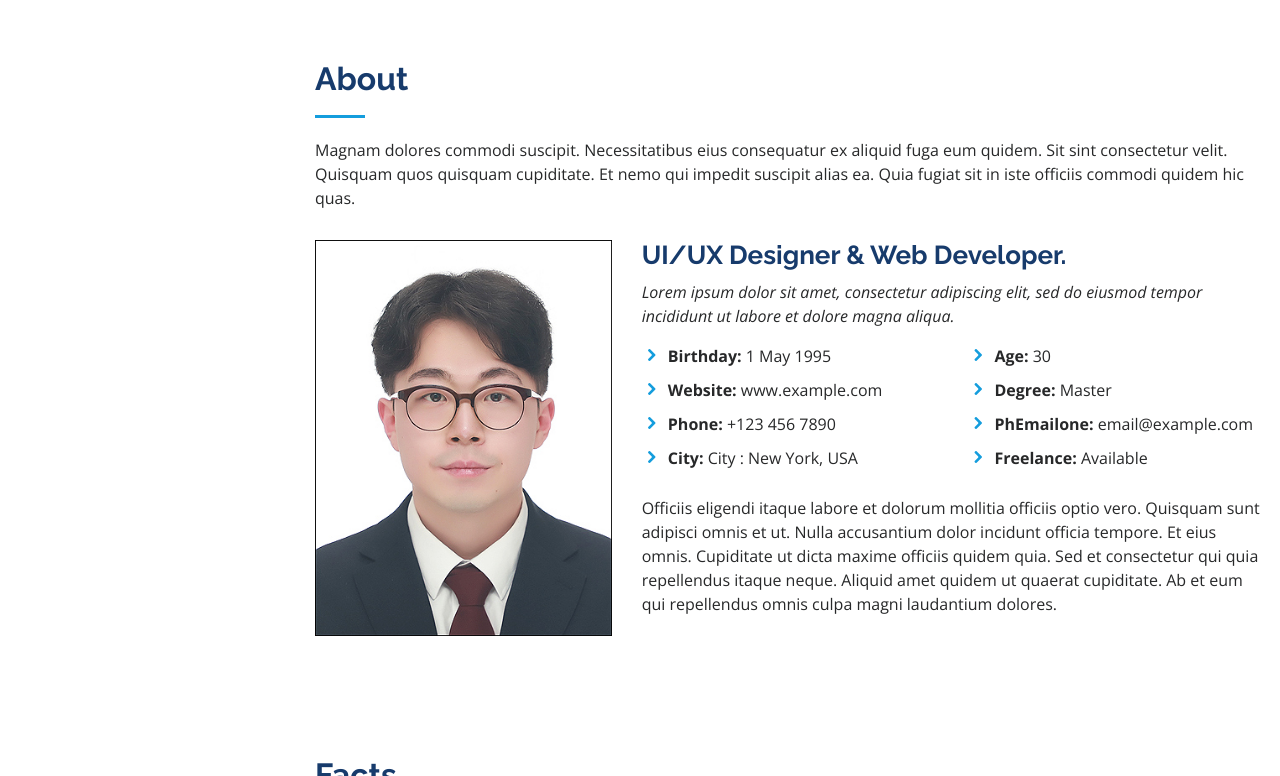
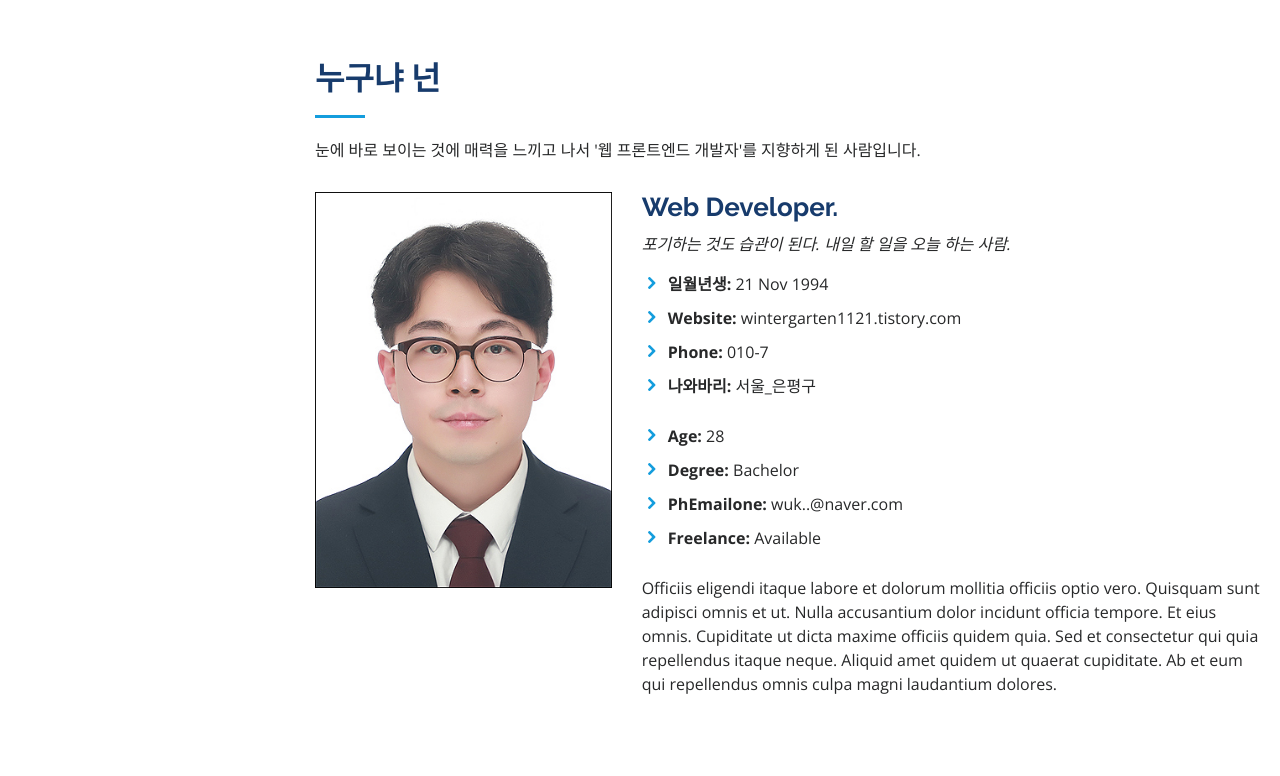
Before and after one commit to winters1121/winters1121.github.io, a plain HTML site: page index.html in a window 1280 px wide. Shown: the part 800-1576 px from the top of the page. Drawn offline with nearby package versions, Linux system fonts and the light colour scheme.

Commit message:
Add files via upload

```diff
--- a/index.html
+++ b/index.html
@@ -86,8 +86,8 @@
       <div class="container">
 
         <div class="section-title">
-          <h2>About</h2>
-          <p>Magnam dolores commodi suscipit. Necessitatibus eius consequatur ex aliquid fuga eum quidem. Sit sint consectetur velit. Quisquam quos quisquam cupiditate. Et nemo qui impedit suscipit alias ea. Quia fugiat sit in iste officiis commodi quidem hic quas.</p>
+          <h2>누구냐 넌</h2>
+          <p>눈에 바로 보이는 것에 매력을 느끼고 나서 '웹 프론트엔드 개발자'를 지향하게 된 사람입니다.</p>
         </div>
 
         <div class="row">
@@ -95,25 +95,24 @@
             <img src="assets/img/profile-img.jpg" class="img-fluid" alt="">
           </div>
           <div class="col-lg-8 pt-4 pt-lg-0 content" data-aos="fade-left">
-            <h3>UI/UX Designer &amp; Web Developer.</h3>
+            <h3>Web Developer.</h3>
             <p class="font-italic">
-              Lorem ipsum dolor sit amet, consectetur adipiscing elit, sed do eiusmod tempor incididunt ut labore et dolore
-              magna aliqua.
+              포기하는 것도 습관이 된다. 내일 할 일을 오늘 하는 사람.
             </p>
             <div class="row">
-              <div class="col-lg-6">
+              <div class="col-lg-10">
                 <ul>
-                  <li><i class="icofont-rounded-right"></i> <strong>Birthday:</strong> 1 May 1995</li>
-                  <li><i class="icofont-rounded-right"></i> <strong>Website:</strong> www.example.com</li>
-                  <li><i class="icofont-rounded-right"></i> <strong>Phone:</strong> +123 456 7890</li>
-                  <li><i class="icofont-rounded-right"></i> <strong>City:</strong> City : New York, USA</li>
+                  <li><i class="icofont-rounded-right"></i> <strong>일월년생:</strong> 21 Nov 1994</li>
+                  <li><i class="icofont-rounded-right"></i> <strong>Website:</strong> wintergarten1121.tistory.com</li>
+                  <li><i class="icofont-rounded-right"></i> <strong>Phone:</strong> 010-7</li>
+                  <li><i class="icofont-rounded-right"></i> <strong>나와바리:</strong> 서울_은평구 </li>
                 </ul>
               </div>
-              <div class="col-lg-6">
+              <div class="col-lg-10">
                 <ul>
-                  <li><i class="icofont-rounded-right"></i> <strong>Age:</strong> 30</li>
-                  <li><i class="icofont-rounded-right"></i> <strong>Degree:</strong> Master</li>
-                  <li><i class="icofont-rounded-right"></i> <strong>PhEmailone:</strong> email@example.com</li>
+                  <li><i class="icofont-rounded-right"></i> <strong>Age:</strong> 28</li>
+                  <li><i class="icofont-rounded-right"></i> <strong>Degree:</strong> Bachelor</li>
+                  <li><i class="icofont-rounded-right"></i> <strong>PhEmailone:</strong> wuk..@naver.com</li>
                   <li><i class="icofont-rounded-right"></i> <strong>Freelance:</strong> Available</li>
                 </ul>
               </div>
@@ -126,7 +125,7 @@
         </div>
 
       </div>
-    </section><!-- End About Section -->
+    </section><!-- End 누구냐 넌 Section -->
 
     <!-- ======= Facts Section ======= -->
     <section id="facts" class="facts">
```
